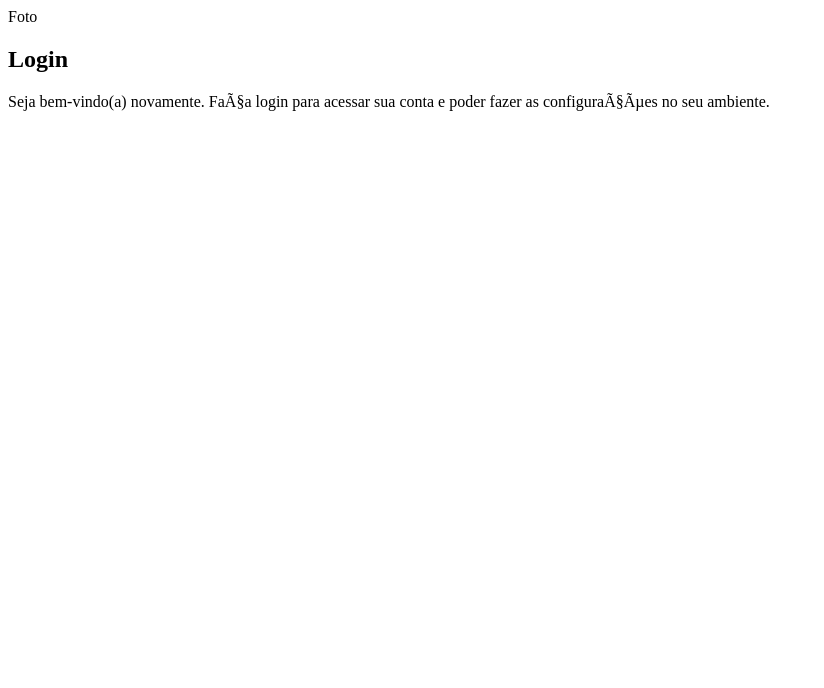
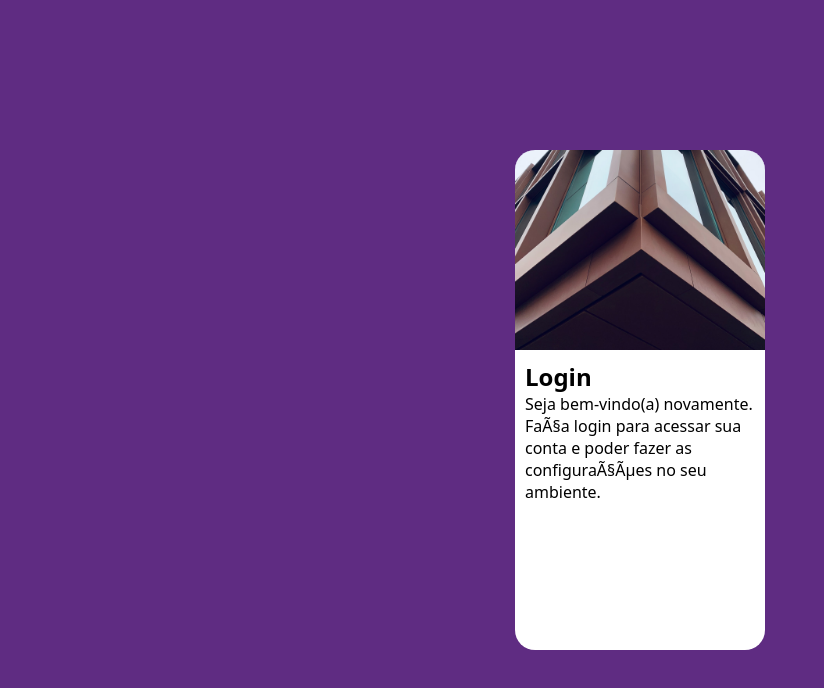
Before and after one commit to pedrowilliam16/projeto-login, a plain HTML site: page index.html in a window 1280 px wide. Shown: the whole page, without its empty margins (0-824 px from the left). Drawn offline with Linux system fonts and the light colour scheme.

Commit message:
login atualizado

```diff
--- a/estilos/style.css
+++ b/estilos/style.css
@@ -5,3 +5,49 @@
     Verde: #49a09d
     Lilás: #5f2c82
 */
+
+* {
+    font-family: system-ui, -apple-system, BlinkMacSystemFont, 'Segoe UI', Roboto, Oxygen, Ubuntu, Cantarell, 'Open Sans', 'Helvetica Neue', sans-serif;
+    padding: 0px;
+    margin: 0px;
+    box-sizing: border-box;
+}
+
+body, html {
+    background-color: #5f2c82;
+    height: 100vh;
+    width: 100vw;
+}
+
+main {
+    position: relative;
+    height: 100vh;
+    width: 100vw;
+}
+
+section#login {
+    position: absolute;
+    top: 50%;
+    left: 50%;
+    transform: translate(-50%, -50%);
+    overflow: hidden;
+
+    background-color: white;
+    width: 250px;
+    height: 500px;
+    border-radius: 20px;
+    box-shadow: 0px 0px 10px rgba(0, 0, 0, 0.450j);
+}
+
+section#login > div#imagem {
+    background: #5f2c82 url(../imagens/pattern.jpg) no-repeat;
+    background-size: cover;
+    background-position: left bottom;
+    height: 200px;
+    display: block;
+}
+
+section#login > div#formulario {
+    display: block;
+    padding: 10px;
+}
--- a/index.html
+++ b/index.html
@@ -8,9 +8,8 @@
 </head>
 <body>
     <main>
-        <section id="Login">
+        <section id="login">
             <div id="imagem">
-                Foto
             </div>
             <div id="formulario">
                 <h1>Login</h1>
```
